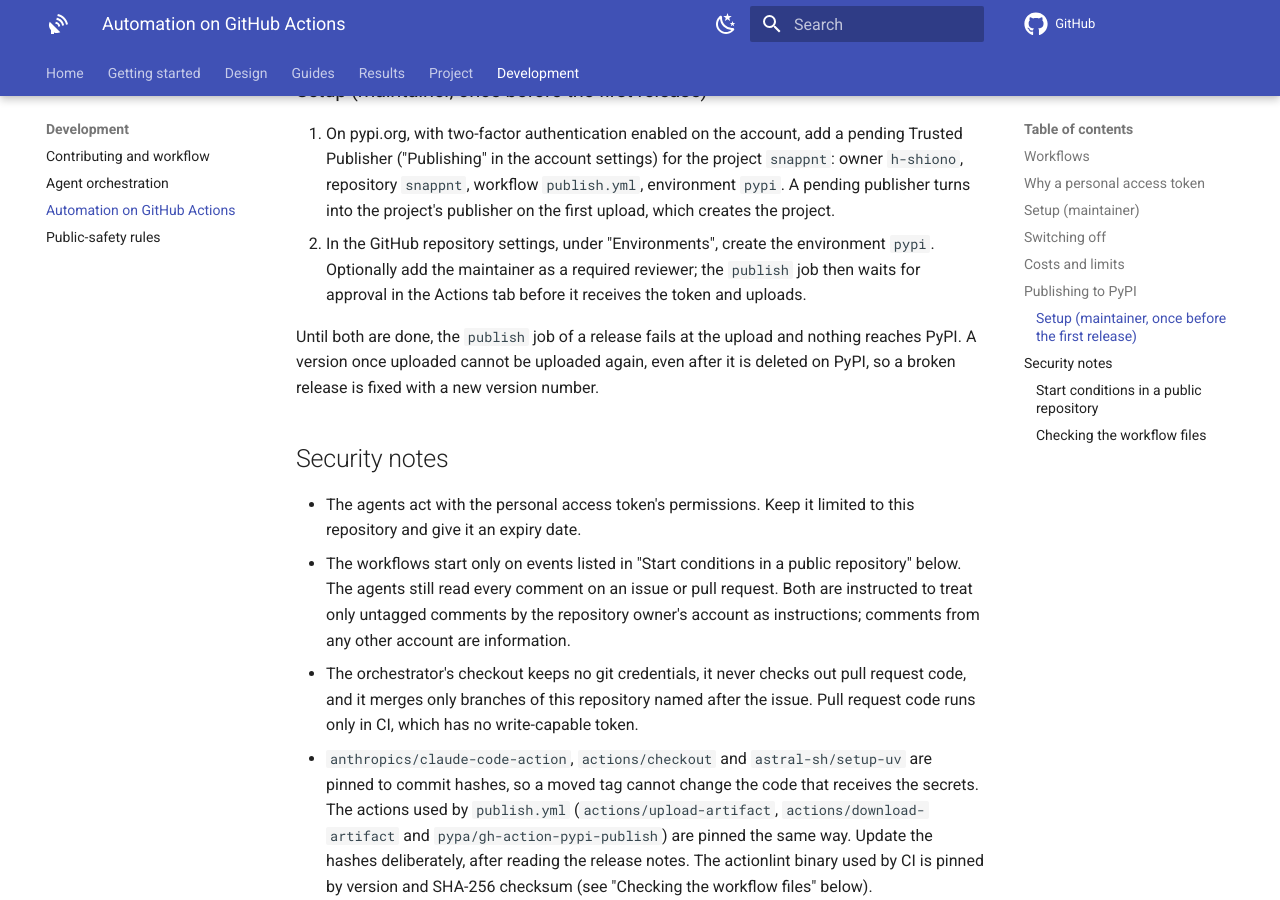
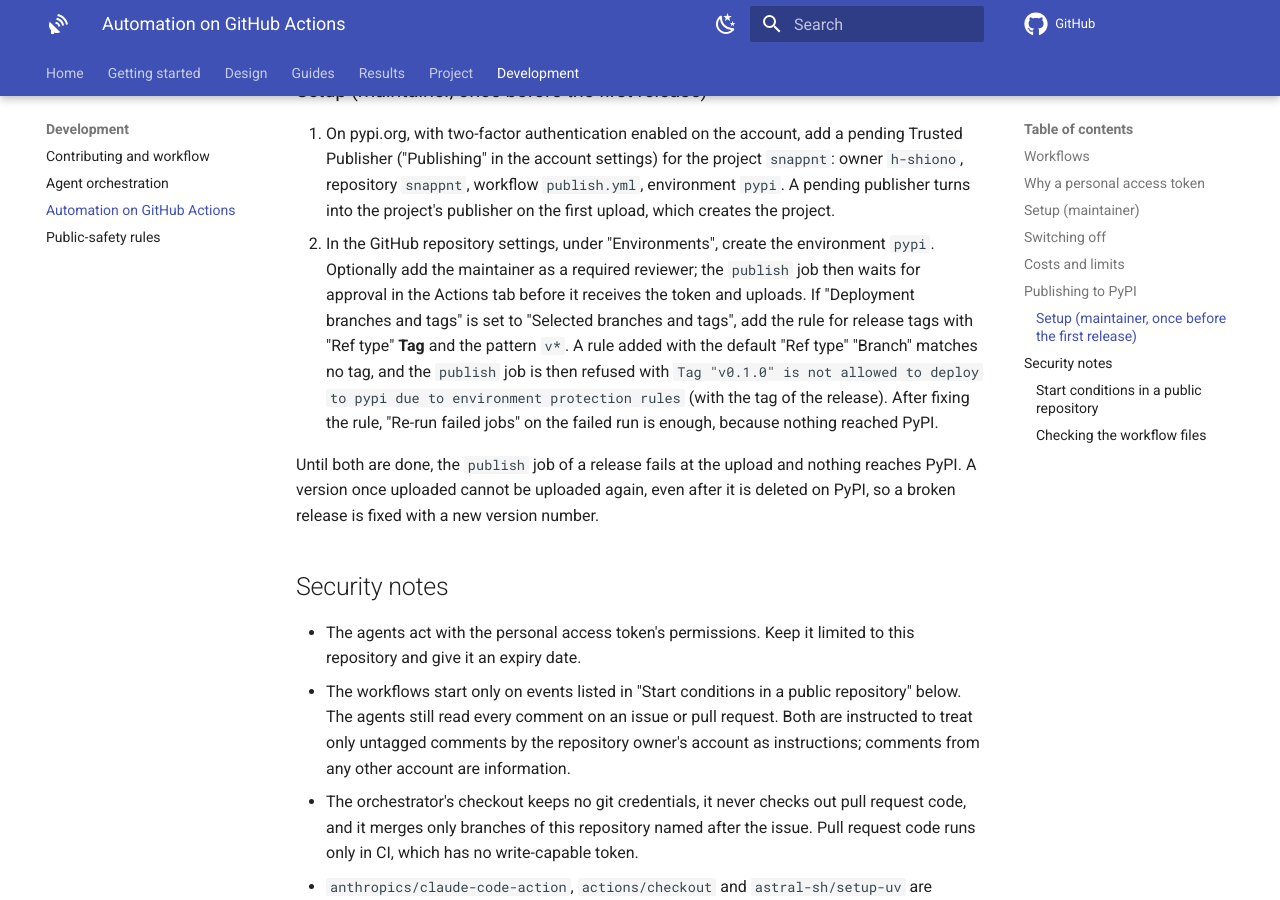
Before and after one commit to h-shiono/snappnt, an MkDocs documentation site: the page built from docs/development/automation.md, in a window 1280 px wide and 900 px high, scrolled down 4341 px. Built offline with MkDocs 1.6.1 and Material for MkDocs 9.7.7, drawn with Linux system fonts in a browser that asks for light colours; comment, search, counter and statistics services are not loaded.

Commit message:
Add the Zenodo concept DOI and record the pypi environment tag rule (#84)
Add the concept DOI 10.5281/zenodo.23163934 and date-released
2026-10-05 to CITATION.cff, a DOI badge and citing text to the README,
the "Ref type" Tag requirement for the pypi environment's deployment
rule to the PyPI setup steps, and mark release step 6 as done for
v0.1.0.

Signed-off-by: h-shiono <hato.gnss@gmail.com>
Co-authored-by: Claude Opus 5.5 <noreply@anthropic.com>

```diff
--- a/docs/development/automation.md
+++ b/docs/development/automation.md
@@ -157,6 +157,12 @@ The same install-and-run check runs on every pull request as the `wheel` job of
 2. In the GitHub repository settings, under "Environments", create the environment `pypi`.
    Optionally add the maintainer as a required reviewer; the `publish` job then waits for
    approval in the Actions tab before it receives the token and uploads.
+   If "Deployment branches and tags" is set to "Selected branches and tags", add the rule for
+   release tags with "Ref type" **Tag** and the pattern `v*`. A rule added with the default
+   "Ref type" "Branch" matches no tag, and the `publish` job is then refused with
+   `Tag "v0.1.0" is not allowed to deploy to pypi due to environment protection rules` (with
+   the tag of the release). After fixing the rule, "Re-run failed jobs" on the failed run is
+   enough, because nothing reached PyPI.
 
 Until both are done, the `publish` job of a release fails at the upload and nothing reaches
 PyPI. A version once uploaded cannot be uploaded again, even after it is deleted on PyPI, so a
```
Also changed, not shown: README.md (+6 -2 lines), docs/development/workflow.md (+4 -2 lines), 1 other file.
